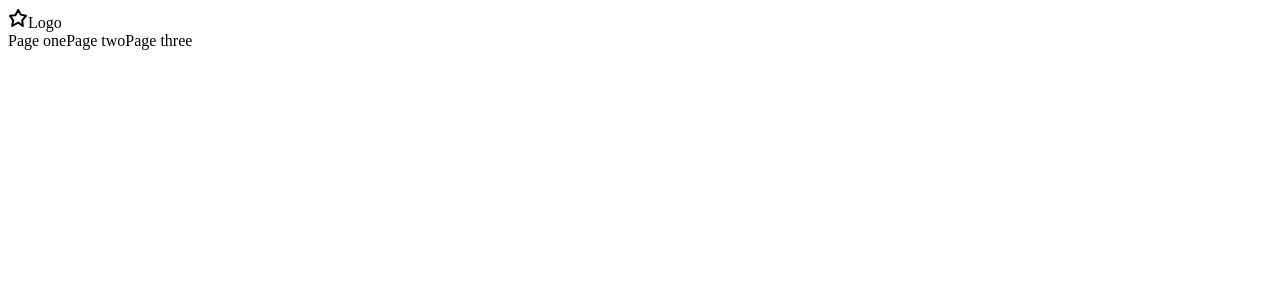
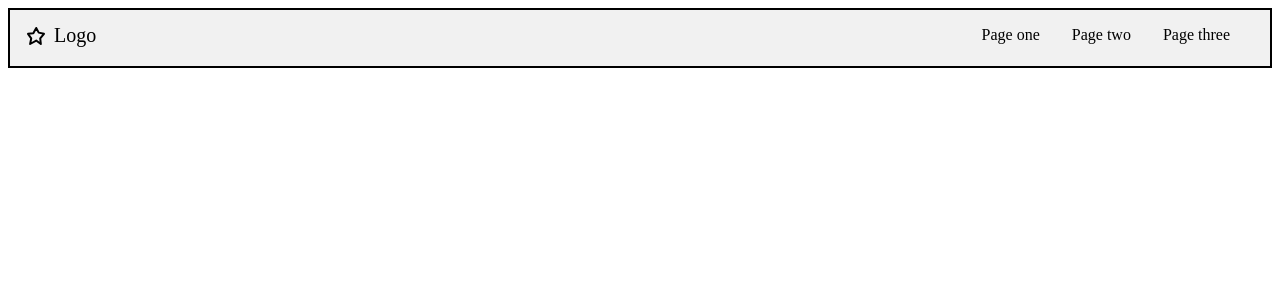
Before and after one commit to petar-antic/hr-app, a React (Create React App) app: page / in a window 1280 px wide. Shown: the top 300 px of the page. Built offline with nearby package versions, Linux system fonts and the light colour scheme.

Commit message:
Navbar component

```diff
--- a/src/components/navbar/Navbar.jsx
+++ b/src/components/navbar/Navbar.jsx
@@ -1,5 +1,6 @@
 import React from 'react';
-import star from './star.svg';
+import '../../styles/navbar/Navbar.css';
+import star from '../../assets/icons/star.svg';
 
 function Navbar() {
   return (
--- /dev/null
+++ b/src/styles/navbar/Navbar.css
@@ -0,0 +1,48 @@
+@import url("https://fonts.googleapis.com/css2?family=Comic+Neue:wght@400;700&display=swap");
+nav {
+  display: -webkit-box;
+  display: -ms-flexbox;
+  display: flex;
+  padding: 14px 40px 19px 16px;
+  -webkit-box-align: center;
+      -ms-flex-align: center;
+          align-items: center;
+  -webkit-box-pack: justify;
+      -ms-flex-pack: justify;
+          justify-content: space-between;
+  border: 2px solid #000000;
+  background: #f1f1f1;
+}
+
+nav .logo {
+  display: -webkit-box;
+  display: -ms-flexbox;
+  display: flex;
+  -webkit-box-align: center;
+      -ms-flex-align: center;
+          align-items: center;
+  -webkit-column-gap: 8px;
+          column-gap: 8px;
+}
+
+nav .logo span {
+  font-size: 20px;
+  line-height: 23px;
+}
+
+nav .navLinks {
+  display: -webkit-box;
+  display: -ms-flexbox;
+  display: flex;
+  -webkit-box-align: center;
+      -ms-flex-align: center;
+          align-items: center;
+  -webkit-column-gap: 32px;
+          column-gap: 32px;
+}
+
+nav .navLinks span {
+  font-size: 16px;
+  line-height: 18.4px;
+}
+/*# sourceMappingURL=Navbar.css.map */
--- /dev/null
+++ b/src/styles/navbar/Navbar.scss
@@ -0,0 +1,28 @@
+@import '../../variabless';
+
+nav {
+  display: flex;
+  padding: 14px 40px 19px 16px;
+  align-items: center;
+  justify-content: space-between;
+  border: 2px solid $black;
+  background: $grey-10;
+  .logo {
+    display: flex;
+    align-items: center;
+    column-gap: 8px;
+    span {
+      font-size: $h3Size;
+      line-height: $h3Height;
+    }
+  }
+  .navLinks {
+    display: flex;
+    align-items: center;
+    column-gap: 32px;
+    span {
+      font-size: $bodySize;
+      line-height: $bodyHeight;
+    }
+  }
+}
```
Also changed, not shown: src/components/navbar/star.svg (deleted), 1 other file (tests, documents, lock files or other folders).
